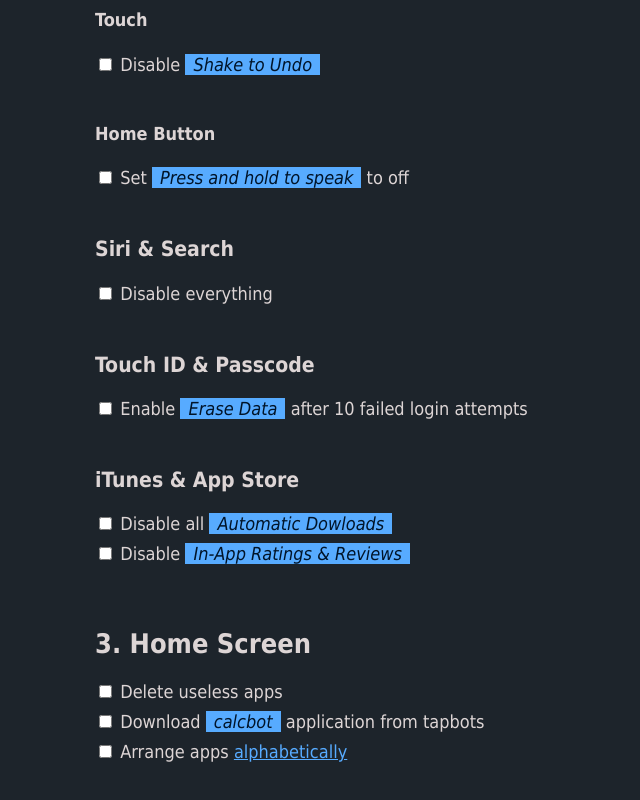
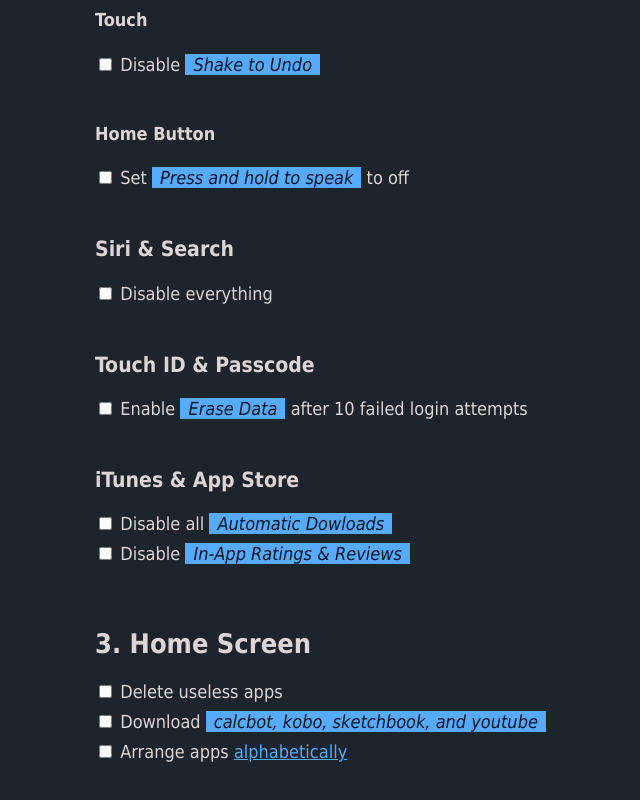
Before and after one commit to karamfd/setup-ipad, a plain HTML site: page index.html in a window 1280 px wide. Shown: the part 1683-2483 px from the top of the page, without its empty margins (33-673 px from the left). Drawn offline with Linux system fonts and the light colour scheme.

Commit message:
download needed apps

```diff
--- a/index.html
+++ b/index.html
@@ -259,16 +259,16 @@
     </div>
 
     <div class="container-category">
-      <input type="checkbox" id="calcbot" />
-      <label for="calcbot">
-        Download <em>calcbot</em> application from tapbots
+      <input type="checkbox" id="ipad-apps" />
+      <label for="ipad-apps">
+        Download <em>calcbot, kobo, sketchbook, and youtube</em>
       </label>
     </div>
 
     <div class="container-category">
       <input type="checkbox" id="arrange-apps" />
       <label for="arrange-apps">
-        Arrange apps <a href="home-screen.PNG">alphabetically</a>
+        Arrange apps <a href="home-screen.jpg">alphabetically</a>
       </label>
     </div>
   </article>
```
Also changed, not shown: home-screen.PNG (deleted), home-screen.jpg (added).
